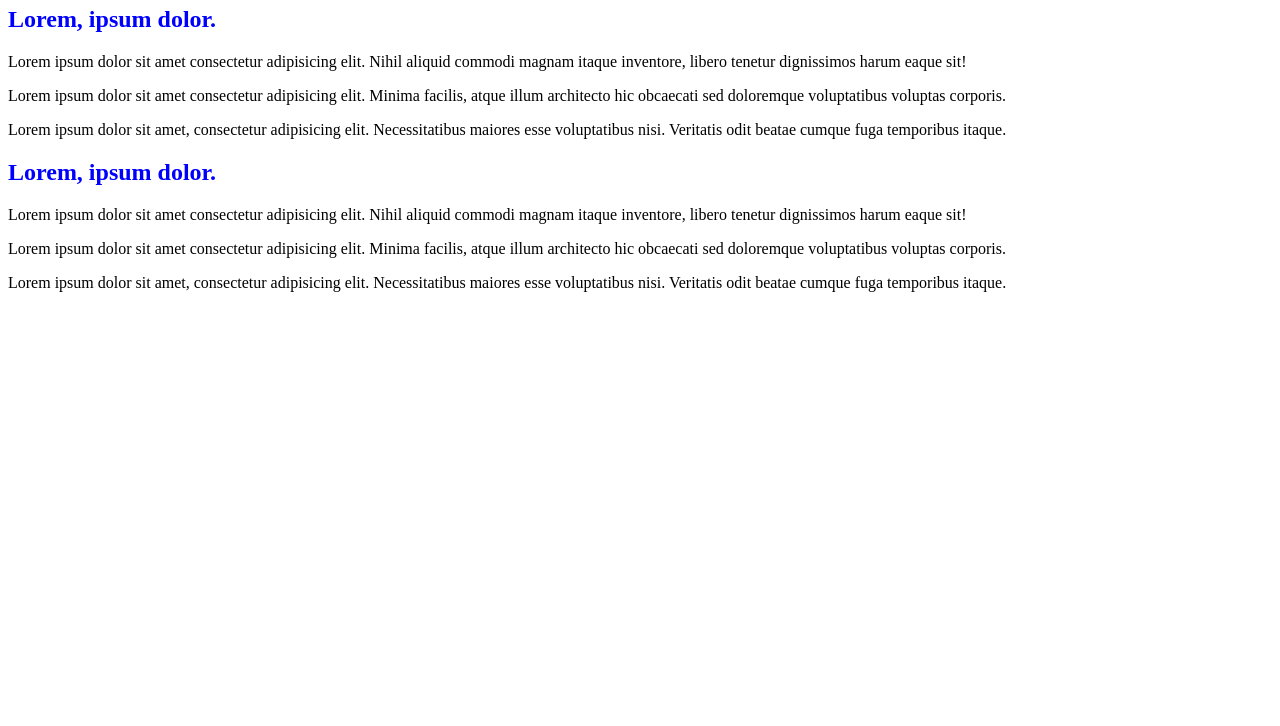
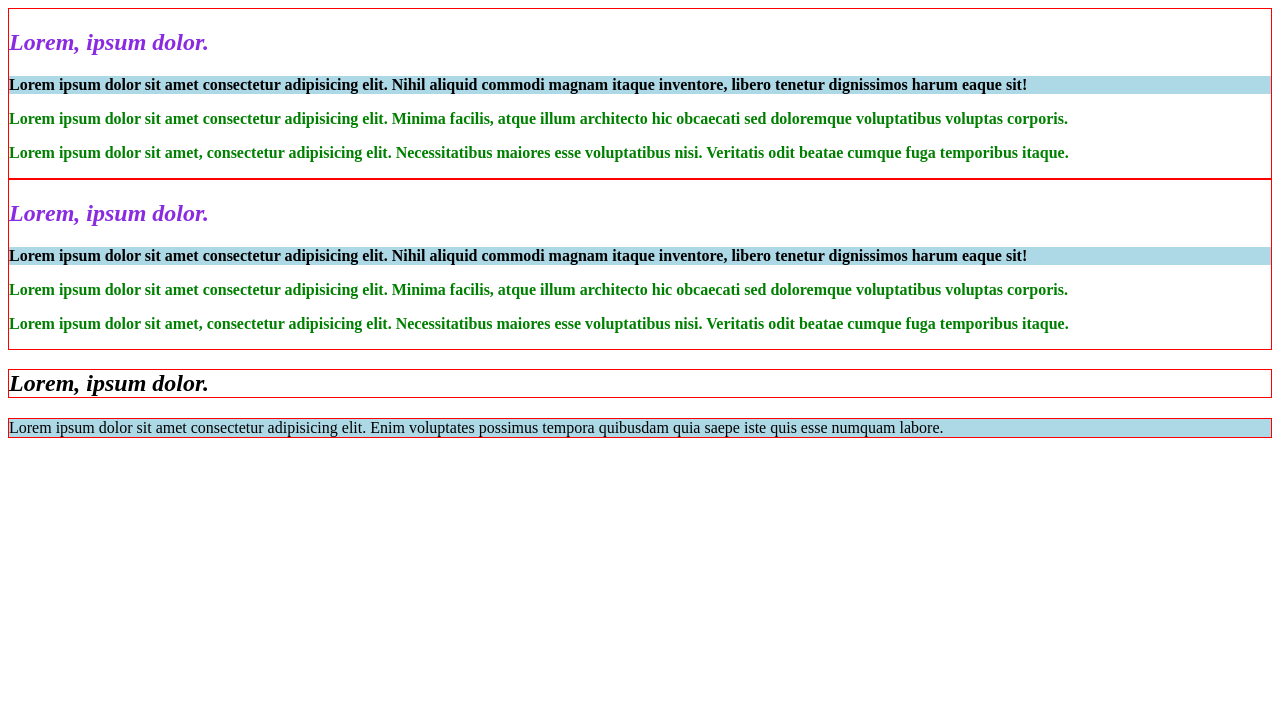
Before and after one commit to Ms-Julia30/Combinators, a plain HTML site: page index.html in a window 1280 px wide. Shown: the part 74-800 px from the top of the page. Drawn offline with Linux system fonts and the light colour scheme; files that its build step writes are made by us from their sources.

Commit message:
Add Style

```diff
--- a/assets/css/style.css
+++ b/assets/css/style.css
@@ -1,7 +1,36 @@
-h1 {
-    color: red;
+h1, h2 {
+    font-style: italic;
 }
 
-h2 {
-    color: blue;
+/*
+Combinators:
+
+Direct Child - Use the following symbol ">". See example below how to use it.
+* = means all elements
+Descendant - Use the following symbol
+
+siblings elements - on the same level. E.g. siblings are the elements in section.
+
++ - next element [only one next element]
+~ - you can choose all elements on the same level after the first one.
+*/
+
+body > * {
+border: 1px solid red;
 }
+
+section > p {
+    font-weight: bold;
+}
+
+section h2 {
+    color: blueviolet;
+}
+
+h2 + p {
+    background-color: lightblue;
+}
+
+h2 + p ~ p {
+    color: green;
+}
--- a/index.html
+++ b/index.html
@@ -4,7 +4,7 @@
     <meta charset="UTF-8">
     <meta name="viewport" content="width=device-width, initial-scale=1.0">
     <title>Combinators</title>
-    <link rel="stylesheet" href=".assets/css/style.css">
+    <link rel="stylesheet" href="./assets/css/style.css">
 </head>
 
 <body>
@@ -24,6 +24,7 @@
     </section>
 
     <section>
+
         <h2>Lorem, ipsum dolor.</h2>
 
         <p>Lorem ipsum dolor sit amet consectetur adipisicing elit. Nihil aliquid commodi magnam itaque inventore, libero tenetur dignissimos harum eaque sit!</p>
@@ -33,4 +34,8 @@
         <p>Lorem ipsum dolor sit amet, consectetur adipisicing elit. Necessitatibus maiores esse voluptatibus nisi. Veritatis odit beatae cumque fuga temporibus itaque.</p>
 
     </section>
+
+    <h2>Lorem, ipsum dolor.</h2>
+
+    <p>Lorem ipsum dolor sit amet consectetur adipisicing elit. Enim voluptates possimus tempora quibusdam quia saepe iste quis esse numquam labore.</p>
 </html>
```
Lines whose indentation alone changed are shown as unchanged.
